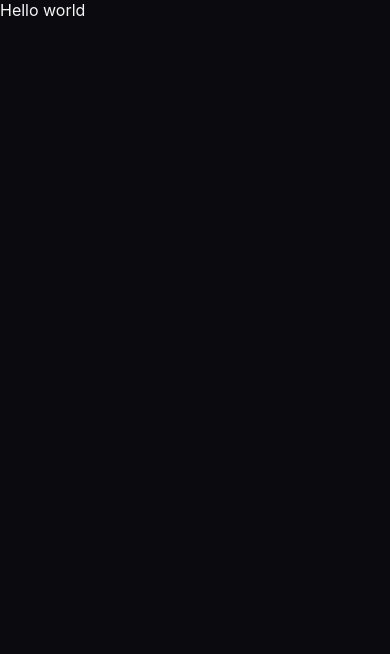
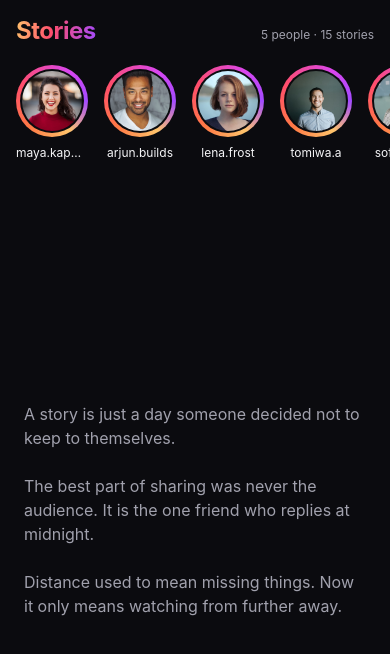
Before and after one commit to adarshwritescode/Cactro_FE, a React (Vite) app: page / in a window 390 px wide. Shown: the top 654 px of the page. Built offline with nearby package versions, Linux system fonts and the light colour scheme.

Commit message:
integrate everything in App

```diff
--- a/src/App.tsx
+++ b/src/App.tsx
@@ -1,5 +1,37 @@
+import { ErrorBoundary } from "./shared/components/ErrorBoundary";
+import { useMediaQuery } from "./shared/hooks/useMediaQuery";
+import { MOBILE_MEDIA_QUERY } from "./features/stories/constants";
+import { DesktopNotice } from "./screens/DesktopNotice/DesktopNotice";
+import { StoriesScreen } from "./screens/StoriesScreen/StoriesScreen";
+
+/**
+ * Composition root: decides which experience to mount and nothing else.
+ *
+ * The media query is live, so dragging a desktop window narrow (or flipping on
+ * device mode) swaps in the real app without a reload.
+ */
 function App() {
-  return <p>Hello world</p>;
+  const isMobileViewport = useMediaQuery(MOBILE_MEDIA_QUERY);
+
+  if (!isMobileViewport) {
+    return <DesktopNotice />;
+  }
+
+  return (
+    <ErrorBoundary
+      fallback={(error, reset) => (
+        <div className="message" role="alert">
+          <p className="message-title">Something went wrong</p>
+          <p className="message-body">{error.message}</p>
+          <button type="button" className="pill" onClick={reset}>
+            Reload stories
+          </button>
+        </div>
+      )}
+    >
+      <StoriesScreen />
+    </ErrorBoundary>
+  );
 }
 
 export default App;
```
